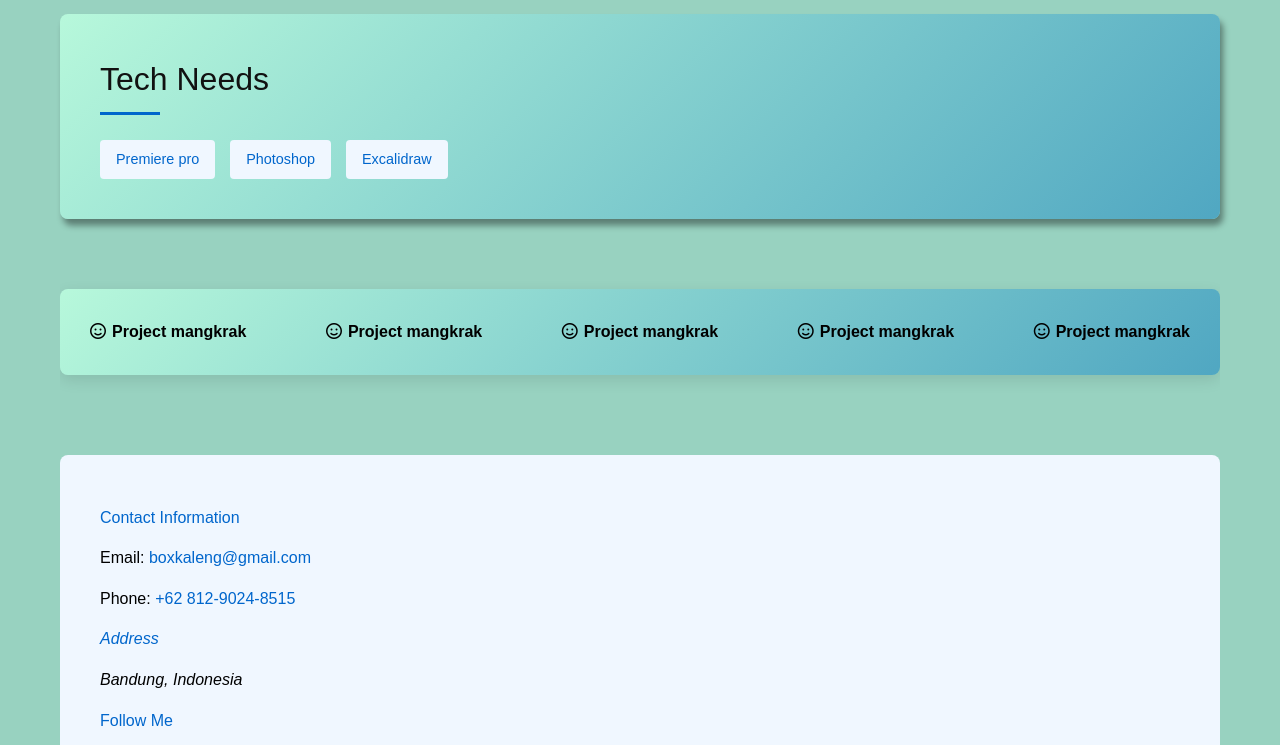
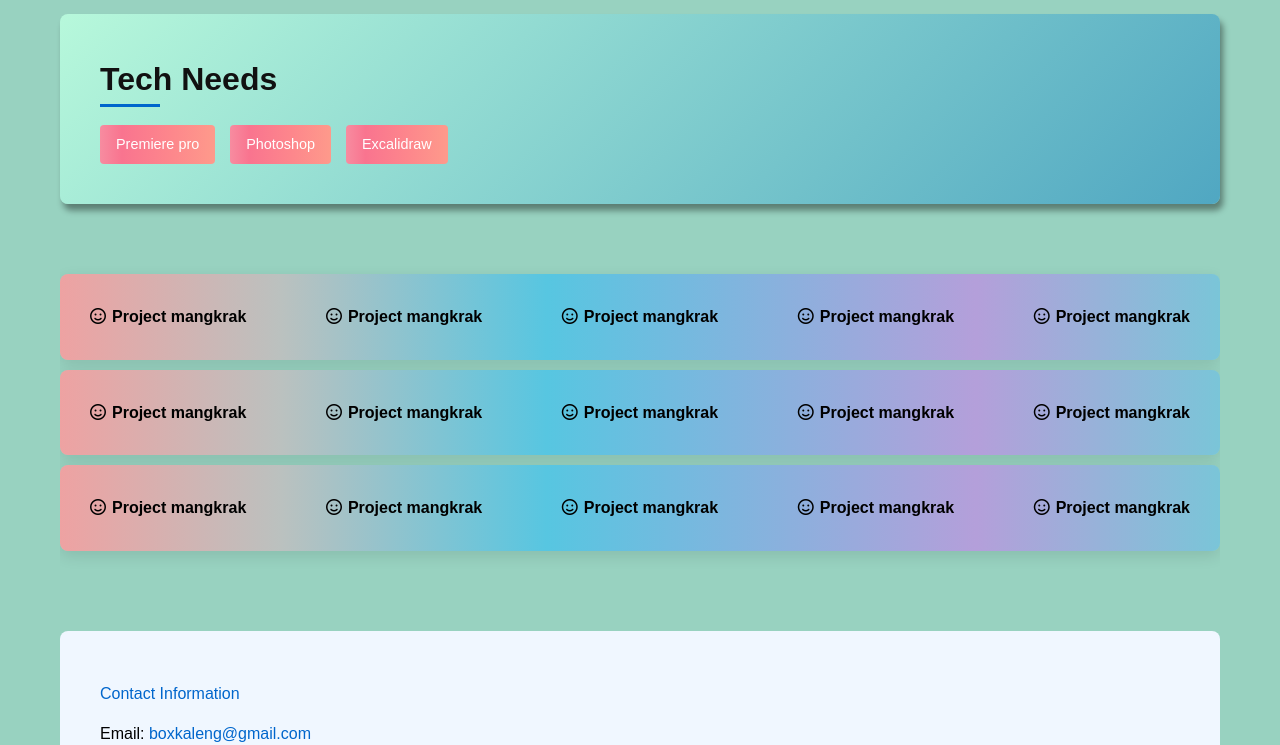
Before and after one commit to revou-fsse-feb25/milestone-1-boxkalengx, a plain HTML site: page index.html in a window 1280 px wide. Shown: the part 1630-2375 px from the top of the page. Drawn offline with nearby package versions, Linux system fonts and the light colour scheme.

Commit message:
add color in tech skill badges

```diff
--- a/index.html
+++ b/index.html
@@ -68,7 +68,7 @@
 
     <!-- Tech Stack Section -->
     <section class="content-section" aria-labelledby="skills-heading">
-        <h2 id="skills-heading" class="section-heading">Tech Needs</h2>
+        <strong id="skills-heading" class="section-heading">Tech Needs</strong>
         <div class="skills-container" role="list">
             <span class="skill-badge" role="listitem">Premiere pro</span>
             <span class="skill-badge" role="listitem">Photoshop</span>
@@ -85,6 +85,25 @@
     <p class="3"><i class="fa-regular fa-face-smile"></i>Project mangkrak</p>
 
   </div>
+</section>
+<div class="grid-1">
+  <div class="grid-card">
+  <H1 class="project"><i class="fa-regular fa-face-smile"></i>Project mangkrak</H1>
+  <p class="loading"><i class="fa-regular fa-face-smile"></i>Project mangkrak</p>
+  <p class="3"><i class="fa-regular fa-face-smile"></i>Project mangkrak</p>
+  <p class="3"><i class="fa-regular fa-face-smile"></i>Project mangkrak</p>
+  <p class="3"><i class="fa-regular fa-face-smile"></i>Project mangkrak</p>
+
+</div></section>
+<div class="grid-1">
+  <div class="grid-card">
+  <H1 class="project"><i class="fa-regular fa-face-smile"></i>Project mangkrak</H1>
+  <p class="loading"><i class="fa-regular fa-face-smile"></i>Project mangkrak</p>
+  <p class="3"><i class="fa-regular fa-face-smile"></i>Project mangkrak</p>
+  <p class="3"><i class="fa-regular fa-face-smile"></i>Project mangkrak</p>
+  <p class="3"><i class="fa-regular fa-face-smile"></i>Project mangkrak</p>
+
+</div>
     <!-- Footer Section -->
     <footer class="page-footer">
         <h2 class="footer-heading">Contact Information</h2>
--- a/styles.css
+++ b/styles.css
@@ -213,10 +213,10 @@ padding: 0 20px;
 
 .skill-badge {
     padding: 8px 16px;
-    background-color: #f0f7ff;
+    background-image: linear-gradient(to right, #f78ca0 0%, #f9748f 19%, #fd868c 60%, #fe9a8b 100%);
     border-radius: 4px;
     font-size: 0.9rem;
-    color: #0066cc;
+    color: #ffffff;
     transition: transform 0.2s;
 }
 
@@ -237,7 +237,7 @@ padding: 0 20px;
 }
 
 .grid-card {
-    background-image: linear-gradient(-225deg, #B7F8DB 0%, #50A7C2 100%);
+    background-image: linear-gradient(to right, #eea2a2 0%, #bbc1bf 19%, #57c6e1 42%, #b49fda 79%, #7ac5d8 100%);
     border-radius: 8px;
     box-shadow: 0 5px 15px rgba(0, 0, 0, 0.1);
     padding: 30px;
```
Also changed, not shown: contact.html (+1 -1 lines).
